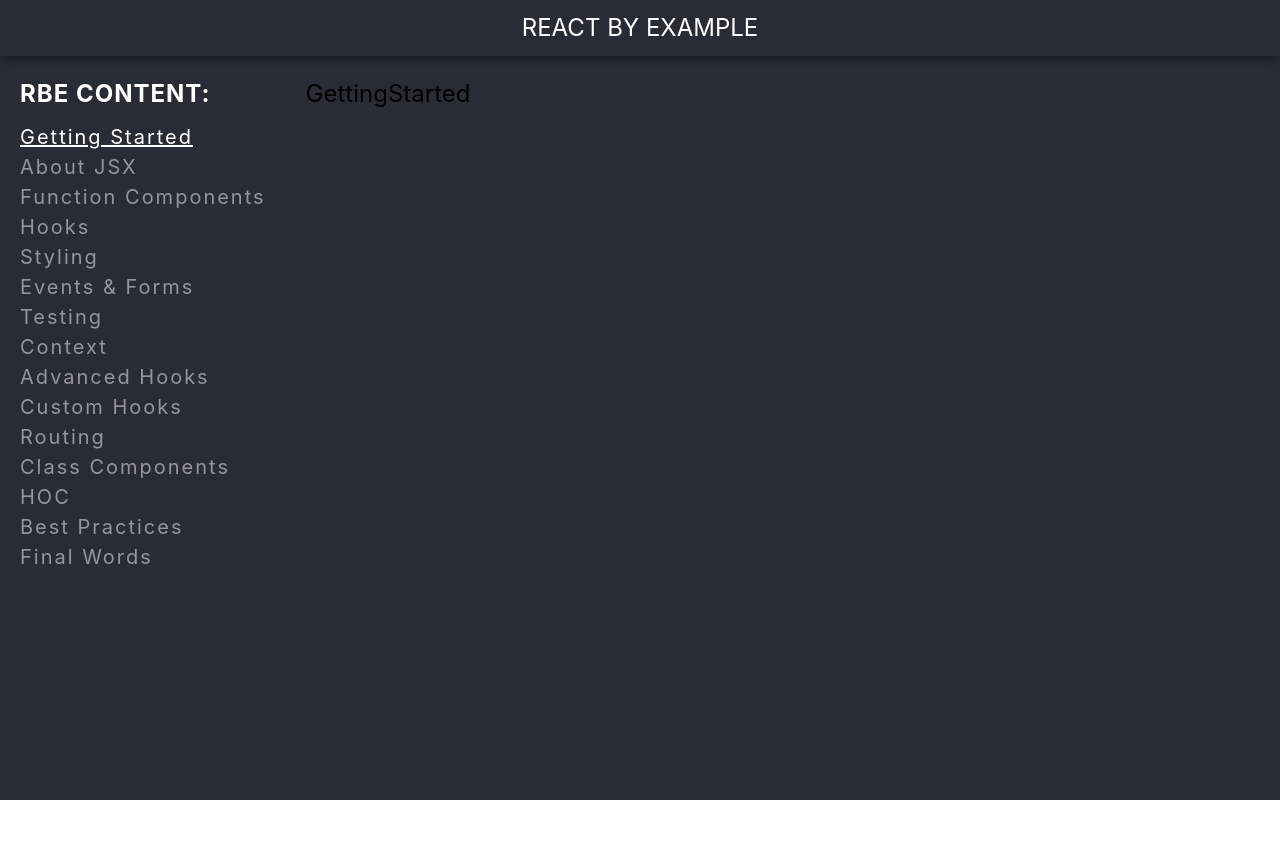
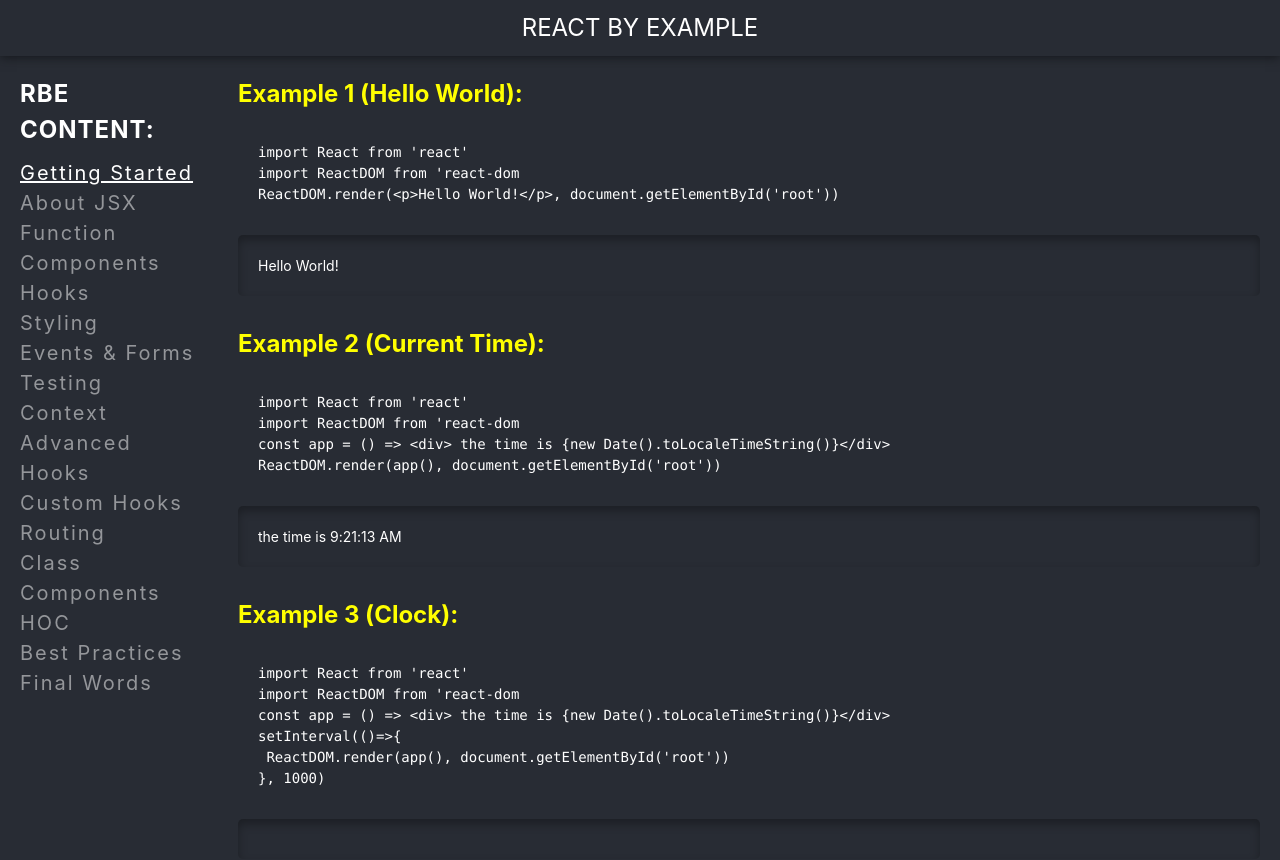
Before and after one commit to turutan1k/react-by-example, a React (Create React App) app: page /getting-started in a window 1280 px wide. Shown: the top 860 px of the page. Before the commit the page ends 800 px from the top, so only its background shows below. Built offline with nearby package versions, Linux system fonts and the light colour scheme.

Commit message:
styling Examples scss, development of the getting-started page, finalization of the general styles of the project

```diff
--- a/src/components/Content/Content.module.scss
+++ b/src/components/Content/Content.module.scss
@@ -1,3 +1,4 @@
 .AppContent {
     display: flex;
+    width: 100%;
 }
--- a/src/components/Content/Examples/Examples.module.scss
+++ b/src/components/Content/Examples/Examples.module.scss
@@ -1,4 +1,6 @@
 .ExamplesWrapper {
     padding: 20px;
     font-size: 24px;
+    width: 100%;
+    z-index: 1;
 }
--- a/src/components/Content/Navbar/Navbar.module.scss
+++ b/src/components/Content/Navbar/Navbar.module.scss
@@ -2,6 +2,8 @@
     display: flex;
     flex-direction: column;
     padding: 20px;
+    width: 20%;
+    z-index: 2;
     &Name {
         color: #fff;
         letter-spacing: 1px;
--- a/src/components/Pages/GettingStarted.tsx
+++ b/src/components/Pages/GettingStarted.tsx
@@ -1,6 +1,54 @@
-import React from 'react';
+import React, { useEffect, useState } from 'react';
 import s from './Pages.module.scss';
 
 export default function GettingStarted() {
-    return <div>GettingStarted</div>;
+    return (
+        <div>
+            <div className={s.pagesWrapper}>
+                <h2 className={s.pagesHeader}>Example 1 (Hello World):</h2>
+                <code className={s.pagesExample}>
+                    import React from 'react'{`\n`}
+                    <br />
+                    import ReactDOM from 'react-dom{`\n`}
+                    <br />
+                    ReactDOM.render({`<p>Hello World!</p>`},
+                    document.getElementById('root'))
+                </code>
+                <div className={s.pagesResult}>Hello World!</div>
+            </div>
+            <div className={s.pagesWrapper}>
+                <h2 className={s.pagesHeader}>Example 2 (Current Time):</h2>
+                <code className={s.pagesExample}>
+                    import React from 'react'{`\n`}
+                    <br />
+                    import ReactDOM from 'react-dom{`\n`}
+                    <br />
+                    {`const app = () => <div> the time is {new Date().toLocaleTimeString()}</div>`}
+                    <br />
+                    ReactDOM.render(app(), document.getElementById('root'))
+                </code>
+                <div className={s.pagesResult}>
+                    the time is {new Date().toLocaleTimeString()}
+                </div>
+            </div>
+            <div className={s.pagesWrapper}>
+                <h2 className={s.pagesHeader}>Example 3 (Clock):</h2>
+                <code className={s.pagesExample}>
+                    import React from 'react'{`\n`}
+                    <br />
+                    import ReactDOM from 'react-dom
+                    <br />
+                    {`const app = () => <div> the time is {new Date().toLocaleTimeString()}</div>`}
+                    <br />
+                    {`setInterval(()=>{`}
+                    <br />
+                    &nbsp;ReactDOM.render(app(),
+                    document.getElementById('root'))
+                    <br />
+                    {`}, 1000)`}
+                </code>
+                <div className={s.pagesResult}></div>
+            </div>
+        </div>
+    );
 }
--- a/src/components/Pages/Pages.module.scss
+++ b/src/components/Pages/Pages.module.scss
@@ -0,0 +1,27 @@
+.pages {
+    &Wrapper {
+        display: flex;
+        flex-direction: column;
+        justify-content: center;
+        padding-bottom: 30px;
+    }
+    &Header {
+        color: #ffff00;
+        font-size: 24px;
+        margin-bottom: 10px;
+    }
+    &Example {
+        color: #fff;
+        font-size: 14px;
+        padding: 20px;
+        border-radius: 5px;
+        margin-bottom: 10px;
+    }
+    &Result {
+        color: #fff;
+        font-size: 14px;
+        box-shadow: inset 0px 5px 10px rgba(0, 0, 0, 0.3);
+        padding: 20px;
+        border-radius: 5px;
+    }
+}
```
